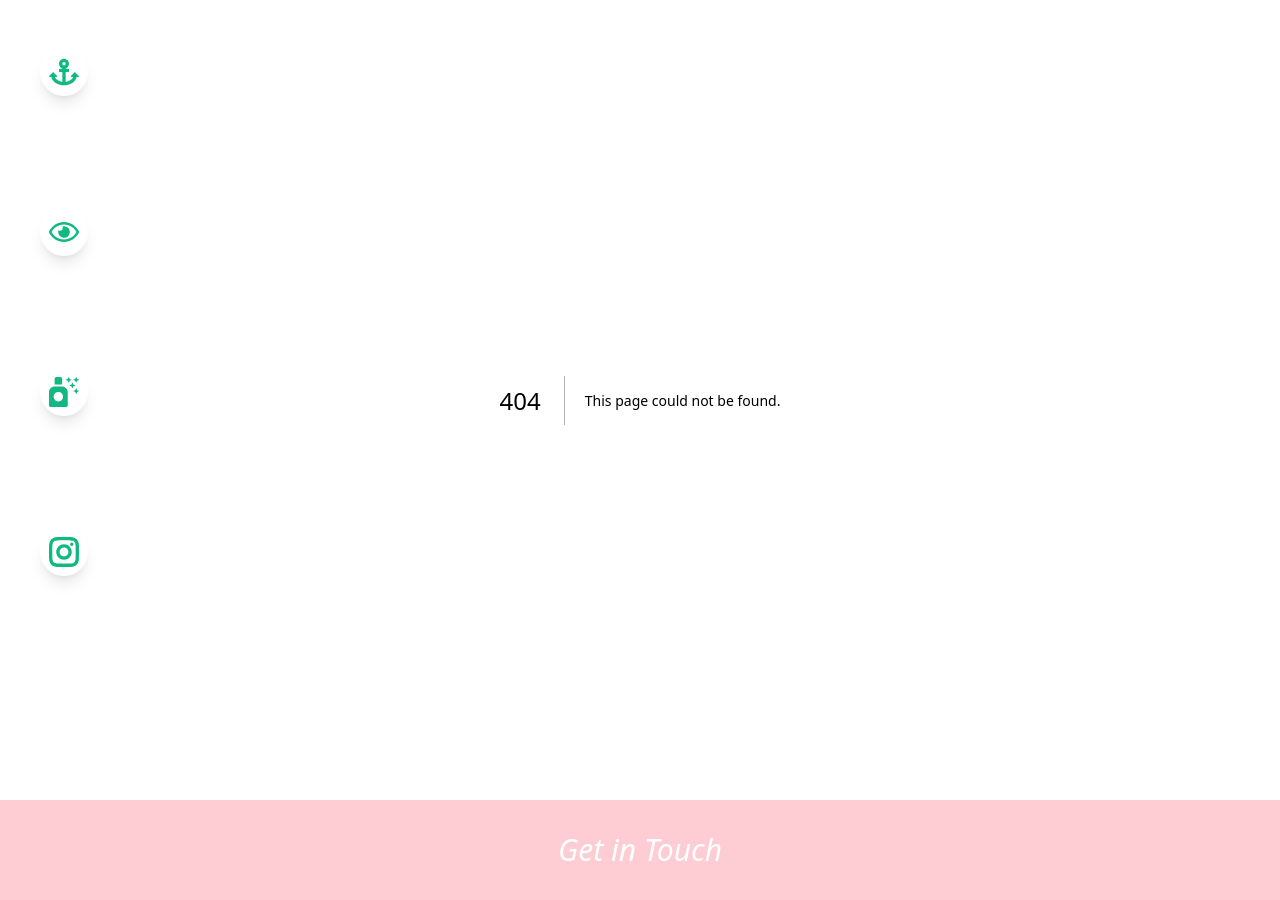
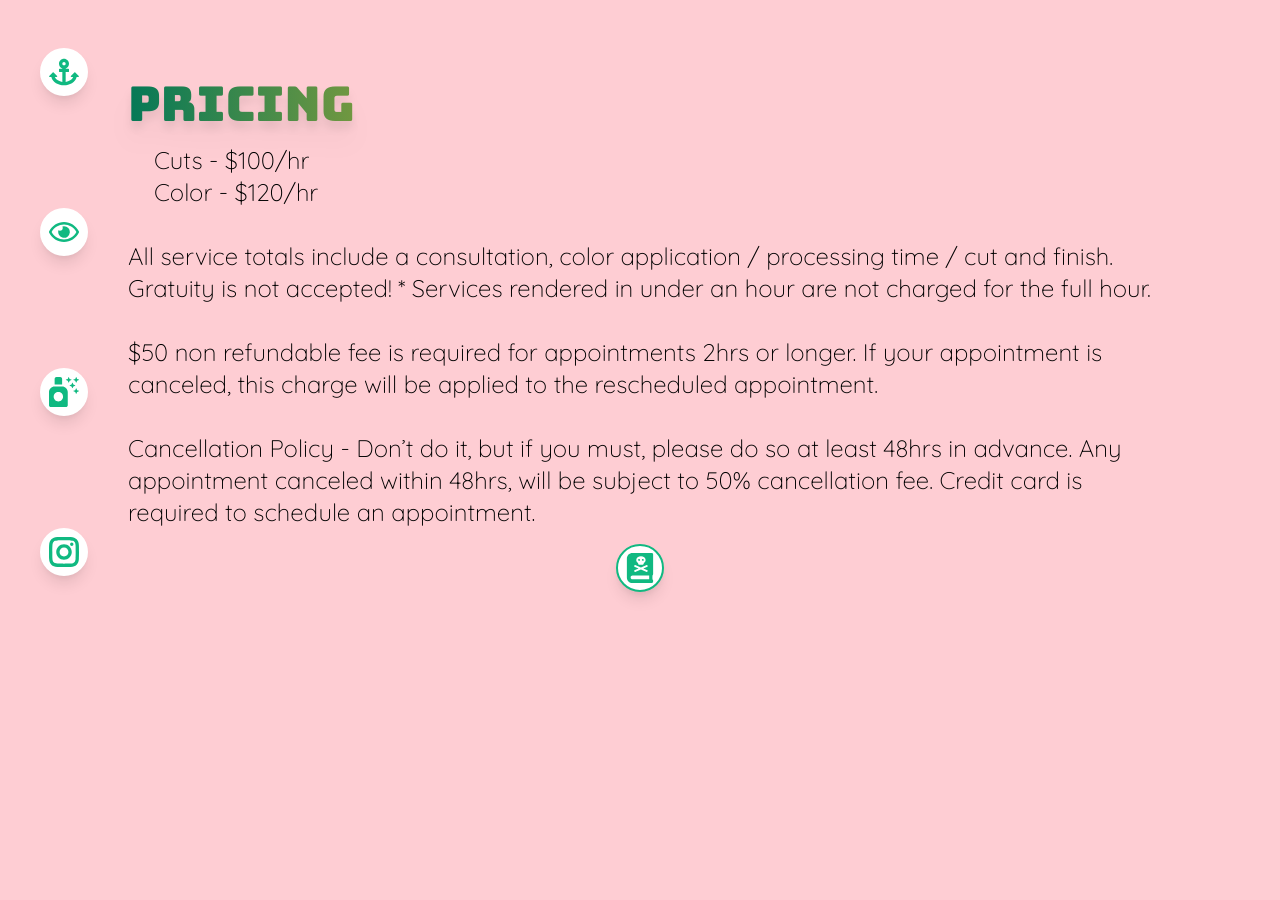
Before and after one commit to LaurieLonecrow/Pepper-Poppy, a Next.js app: page /pricing in a window 1280 px wide. Before the commit this address had no page. Built offline with nearby package versions, Linux system fonts and the light colour scheme; a web font is replaced by a local one.

Commit message:
add: pricing detail page

```diff
--- a/components/Navbar/index.js
+++ b/components/Navbar/index.js
@@ -9,7 +9,7 @@ const Navbar = ({className}) => {
       <ul className={`px-6 py-4 space-x-12 flex md:flex-col md:py-12 md:space-x-0 md:space-y-28 md:px-10 ${className}`}>
         <MenuIcon icon={<FaAnchor />} text={`Home`} link={"/"}/>
         <MenuIcon icon={<FaRegEye />} text={`Services`} link={"/services"}/>
-        <MenuIcon icon={<FaAirFreshener />} text={`Products`} link={"/products"}/>
+        <MenuIcon icon={<FaAirFreshener />} text={`Pricing`} link={"/pricing"}/>
         <MenuIcon icon={<GrInstagram />} text={`Social`} link={"https://www.instagram.com/missipepperpoppy/"}/>
       </ul>
     </div>
--- a/components/Welcome/index.js
+++ b/components/Welcome/index.js
@@ -29,7 +29,7 @@ const Welcome = () => {
     <WelcomeImage source='https://res.cloudinary.com/lonecrow/image/upload/v1644422765/Pepper-Poppy/ACS_0124_eprsen.jpg'
         className={`top-96 md:top-[36rem] md:left-36 border-solid border-[8px] md:border-[24px] border-red-200`}/>
      </div>
-     <WelcomeContent content={Bio.intro} className={`px-6 py-4 font-Quicksand text-black text-2xl whitespace-pre-wrap md:text-3xl md:px-32 `}/>
+     <WelcomeContent content={Bio.intro} className={`px-6 font-Quicksand text-black text-2xl whitespace-pre-wrap md:text-3xl md:px-32`}/>
      <WelcomeContent content={Bio.about[0]} className={`px-6 py-4 font-Quicksand text-black text-2xl whitespace-pre-wrap md:text-3xl md:px-32 `}/>
      <WelcomeContent content={Bio.about[1]} className={`px-6 py-4 font-Quicksand text-black text-2xl whitespace-pre-wrap md:text-3xl md:px-32 `}/>
 
--- a/constants/services.js
+++ b/constants/services.js
@@ -54,5 +54,21 @@ export const Bio = {
     intro: `      Pepper & Poppy was created in August of 2021 after over 15 years in a “traditional” salon setting. It was time to break out of my mold and go solo to pursue my love for hair without distraction by the noise of my old surroundings.`,
     about: [`      I come from a technical and precision background in cutting, yet I am always able to integrate texture and shapes in a free-form way to customize any look. I continue to seek out individual education to always add to my craft, but my true love will always be precision cutting. I love structure!!!!`,
 
-    `       In haircolor, my focus is usually more natural looking colors, with lived-in looks that grow out gracefully. I do not do vivid color services (think “rainbow” colors) so if this is something you are looking for, I can happily recommend a fellow stylist-pal who specializes in these types of services.`],
+    `       In haircolor, my focus is usually more natural looking colors, with lived-in looks that grow out gracefully. I do not do vivid color services (think “rainbow” colors) so if this is something you are looking for, I can happily recommend a fellow stylist-pal who specializes in these types of services.`
+          ],
   }
+
+export const Pricing =
+  {
+    Deposits : `$50 non refundable fee is required for appointments 2hrs or longer.  If your appointment is canceled, this charge will be applied to the rescheduled appointment.`,
+
+    'Cancellation Policy':
+`Cancellation Policy - Don’t do it, but if you must, please do so at least 48hrs in advance.  Any appointment canceled within 48hrs, will be subject to 50% cancellation fee.  Credit card is required to schedule an appointment.`,
+
+    prices: [[`    Cuts - $100/hr`,`
+    Color - $120/hr`],
+    [`    All service totals include a consultation, color application / processing time / cut and finish.  Gratuity is not accepted!
+* Services rendered in under an hour are not charged for the full hour.`]]
+
+
+  }
--- a/layouts/index.js
+++ b/layouts/index.js
@@ -1,5 +1,5 @@
 //components
-import Footer from "../components/Footer";
+// import Footer from "../components/Footer";
 import MobileMenu from "../components/MobileMenu";
 
 const MainLayout = (props) => {
@@ -7,7 +7,6 @@ const MainLayout = (props) => {
     <>
     <main>{props.children}</main>
     <MobileMenu />
-    <Footer/>
   </>
   );
 };
--- /dev/null
+++ b/pages/pricing/index.js
@@ -0,0 +1,23 @@
+
+//components
+import Heading from '../../components/Heading'
+import WelcomeContent from '../../components/Welcome/welcomeContent';
+import { Pricing } from '../../constants/services';
+import { FaBookDead } from "react-icons/fa";
+import MenuIcon from "../../components/MenuIcon";
+
+const Products = () => {
+  return (
+    <div className='my-20 px-4 md:px-32'>
+    <Heading content={`Pricing`}/>
+    <WelcomeContent content={Pricing.prices[0]} className={`py-4 font-Quicksand text-black text-2xl whitespace-pre-wrap `}/>
+    <WelcomeContent content={Pricing.prices[1]} className={`py-4 font-Quicksand text-black text-2xl  `}/>
+    <WelcomeContent content={Pricing.Deposits} className={`py-4 font-Quicksand text-black text-2xl  `}/>
+    <WelcomeContent content={Pricing['Cancellation Policy']} className={`py-4 font-Quicksand text-black text-2xl  `}/>
+    <div >
+        <MenuIcon className={'border-2 border-green-500 text-3xl'} icon={<FaBookDead />} text={`Book Now`} link={"https://squareup.com/appointments/book/kr1xtlegh95ars/L04SAB7524188/services"}/>
+        </div>
+    </div>
+  );
+};
+export default Products;
--- a/pages/products/index.js
+++ /dev/null
@@ -1,14 +0,0 @@
-
-//components
-import Logo from '../../components/Logo'
-import Heading from '../../components/Heading'
-import Services from '../../components/ServicesScrollBar'
-
-const Products = () => {
-  return (
-    <>
-    <Heading content={`Products`}/>
-    </>
-  );
-};
-export default Products;
```
